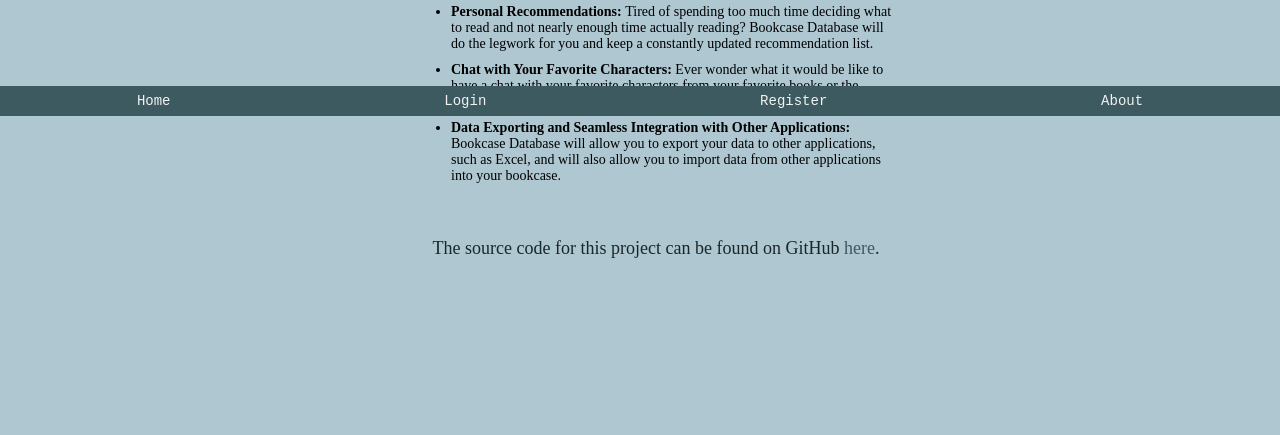
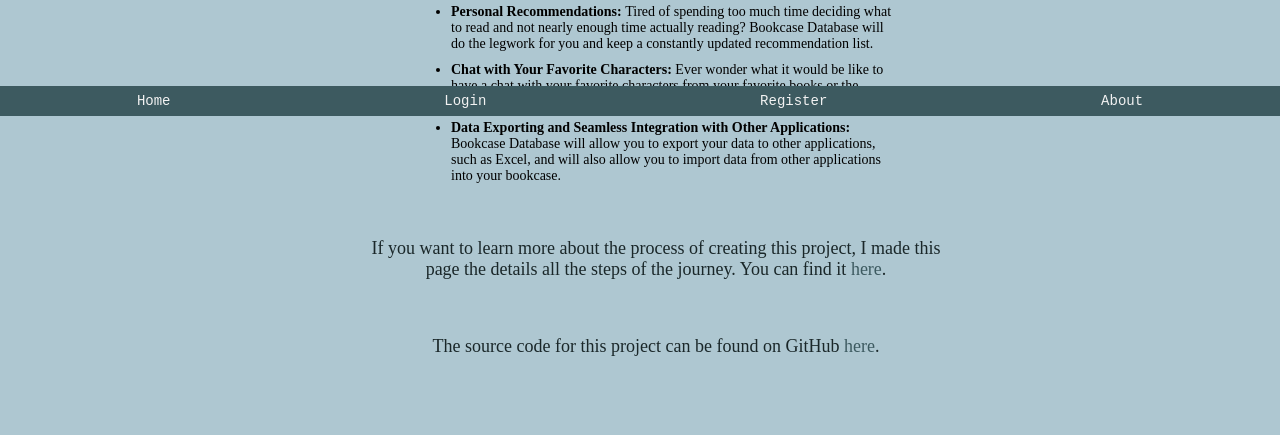
Before and after one commit to MyPetLobster/bookcase-database, a Flask app: page /about/ in a window 1280 px wide. Shown: the part 684-1119 px from the top of the page. Before the commit the page ends 942 px from the top, so only its background shows below. Run offline with Flask 3, Linux system fonts and the light colour scheme; some web fonts are replaced.

Commit message:
Add link to process github pages site

```diff
--- a/website/templates/about.html
+++ b/website/templates/about.html
@@ -44,6 +44,10 @@
             </li>
         </ul>
         <p>
+        If you want to learn more about the process of creating this project, I made this page the details
+        all the steps of the journey. You can find it <a class="github" href="https://mypetlobster.github.io/bookcase-process/">here</a>.
+        </p>
+        <p>
         The source code for this project can be found on GitHub
         <a class="github" href="https://github.com/mypetlobster/bookcase-database">here</a>.
         </p>
```
